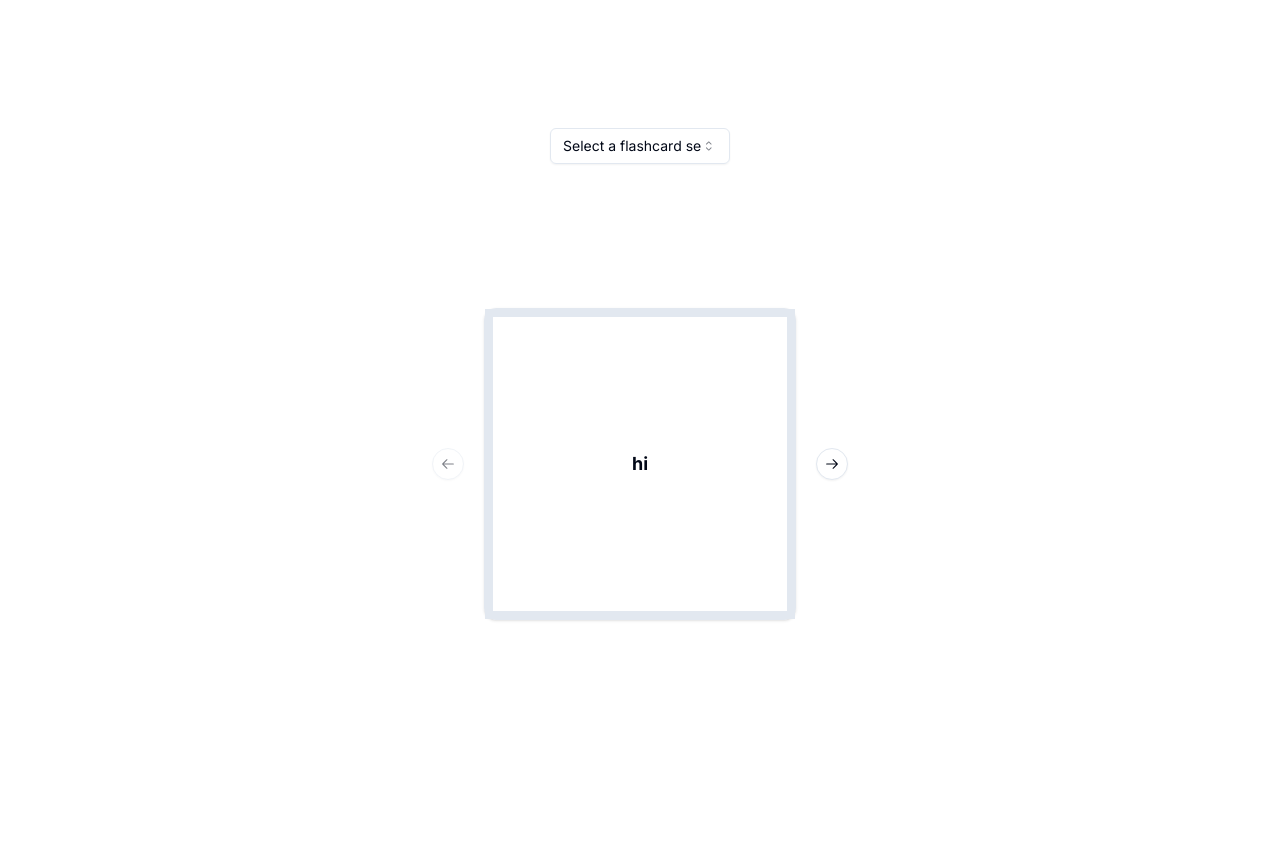
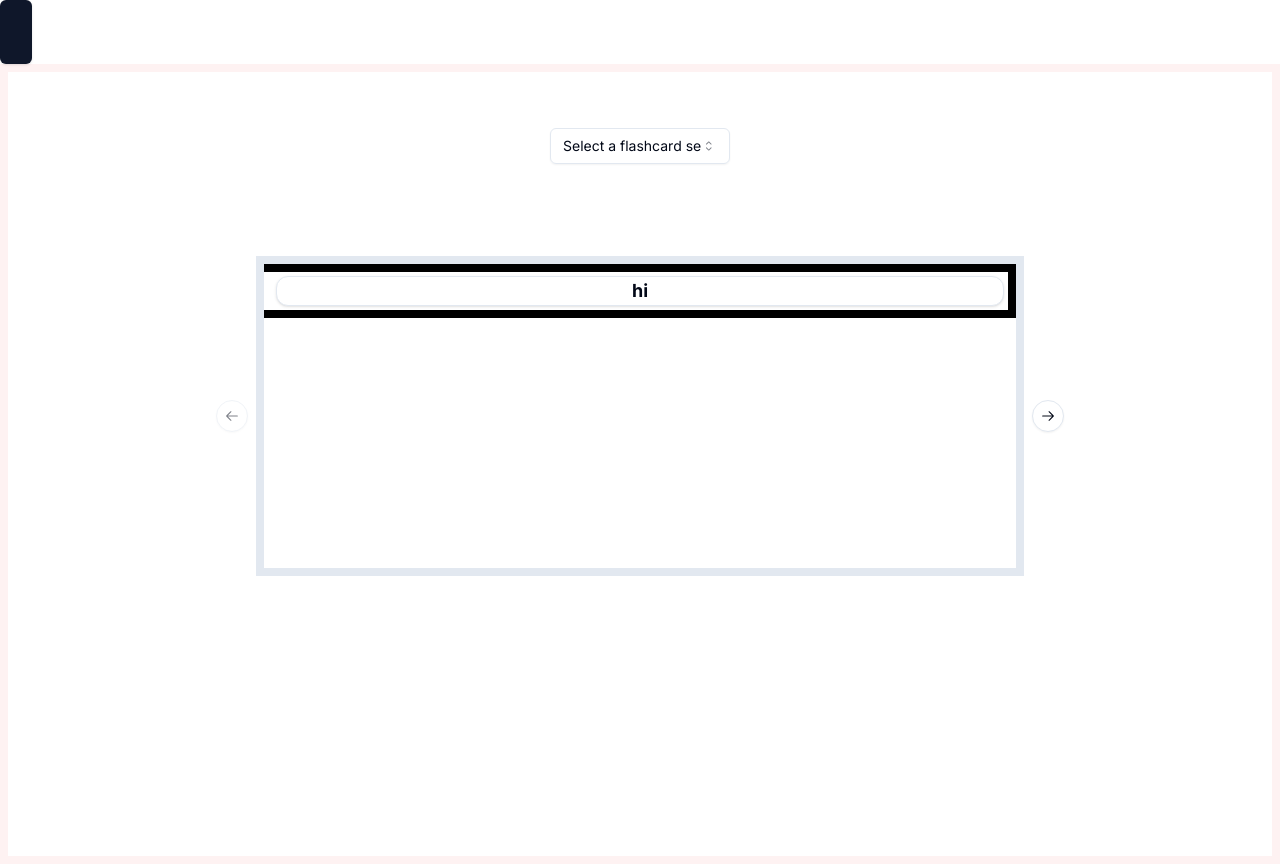
Before and after one commit to maarao/vidlet, a Next.js app: page /flashcards in a window 1280 px wide. Before the commit the page ends 800 px from the top, so only its background shows below. Built offline with nearby package versions, Linux system fonts and the light colour scheme.

Commit message:
Pushing changes to remote to switch devices

```diff
--- a/app/flashcards/components/flashcard.tsx
+++ b/app/flashcards/components/flashcard.tsx
@@ -10,7 +10,7 @@ const Flashcard = ({ term, definition }: {term: string, definition:string}) => {
   };
 
   return (
-    <div className="size-full border-8" onClick={handleClick}>
+    <div className="size-full" onClick={handleClick}>
       <div className={`w-full h-full flex justify-center items-center text-center font-bold text-lg ${isFlipped ? 'rotate-y-180' : ''}`}>
         <div className="select-none">
           {isFlipped ? <p>{definition}</p> : <h2>{term}</h2>}
--- a/app/flashcards/page.tsx
+++ b/app/flashcards/page.tsx
@@ -1,3 +1,5 @@
+"use client"
+
 import Flashcard from "./components/flashcard"
 import { Card, CardContent } from "@/components/ui/card"
 import {
@@ -21,8 +23,8 @@ import {
 
 export default function Home() {
     return (
-        <div>
-            <div className="flex items-center justify-center h-screen relative">
+        <div className="h-full w-full">
+            <div className="flex items-center justify-center border-8 border-red-50 h-full w-full">
                 <Select>
                     <SelectTrigger className="w-[180px] absolute z-10 top-32">
                         <SelectValue placeholder="Select a flashcard set" />
@@ -38,13 +40,14 @@ export default function Home() {
                         </SelectGroup>
                     </SelectContent>
                 </Select>
-                <Carousel className="w-full max-w-xs relative top-16 z-0">
-                    <CarouselContent>
+                <Carousel className="absolute top-64 z-0 border-8 w-3/5 h-2/5">
+                    <div className="h-full">
+                        <CarouselContent className="h-full border-8 border-black">
                             {Array.from({ length: 5 }).map((_, index) => (
-                        <CarouselItem key={index}>
-                            <div className="p-1">
-                            <Card className="size-full">
-                                <CardContent className="flex aspect-square items-center justify-center p-0">
+                            <CarouselItem className="h-full" key={index}>
+                                <div className="p-1 h-full">
+                                    <Card className="h-full">
+                                        <CardContent className="flex items-center justify-center p-0 h-full">
                                             <Flashcard term="hi" definition="yo"></Flashcard>
                                         </CardContent>
                                     </Card>
@@ -52,6 +55,7 @@ export default function Home() {
                             </CarouselItem>
                             ))}
                         </CarouselContent>
+                    </div>
                     <CarouselPrevious />
                     <CarouselNext />
                 </Carousel>
--- a/app/layout.tsx
+++ b/app/layout.tsx
@@ -1,6 +1,7 @@
 import type { Metadata } from "next";
 import { Inter } from "next/font/google";
 import "./globals.css";
+import { Button } from "@/components/ui/button";
 
 const inter = Inter({ subsets: ["latin"] });
 
@@ -16,7 +17,12 @@ export default function RootLayout({
 }>) {
   return (
     <html lang="en">
-      <body className={inter.className}>{children}</body>
+      <body className={inter.className}>
+        <div className="w-screen h-screen">
+          <Button className="h-[64px]"></Button>
+          {children}
+        </div>
+      </body>
     </html>
   );
 }
```
Lines whose indentation alone changed are shown as unchanged.
